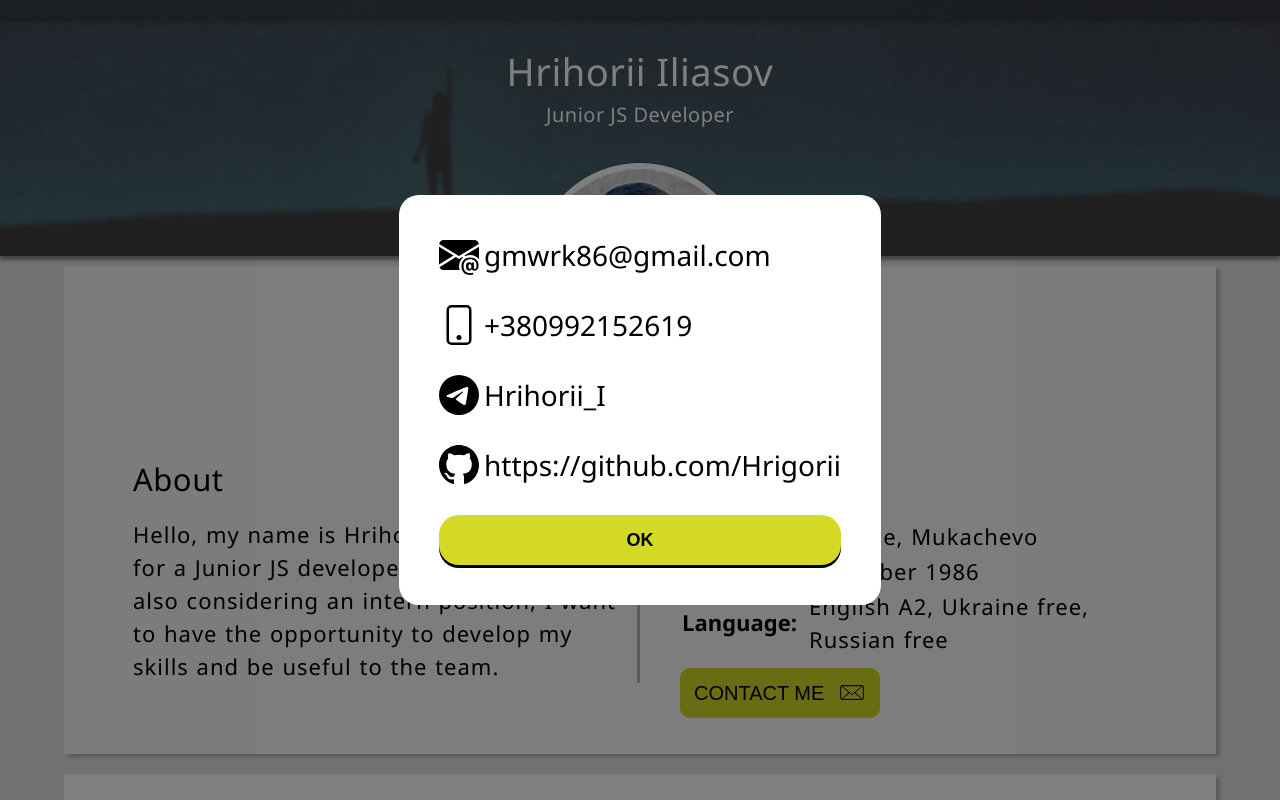
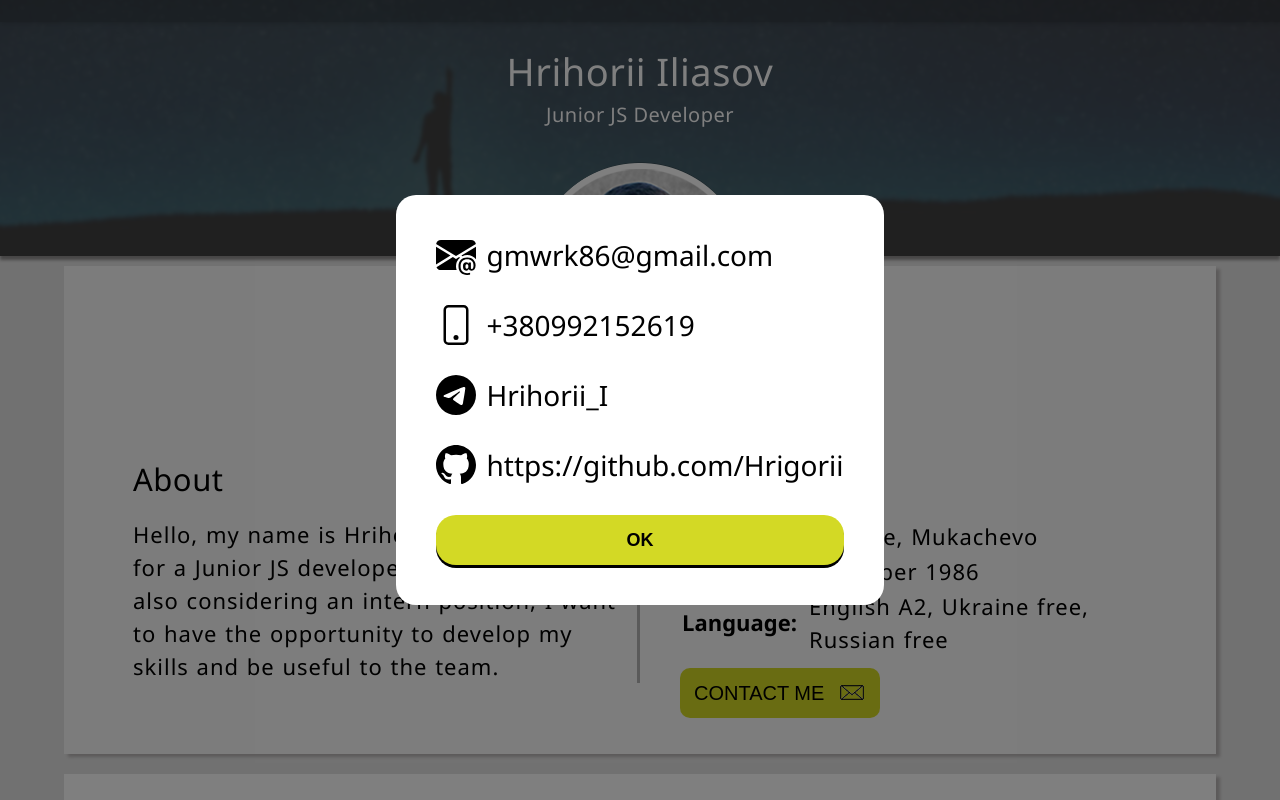
Before and after one commit to Hrigorii/CV, a plain HTML site: page index.html in a window 1280 px wide. Both pictures are taken after a click on the button "CONTACT ME". Shown: the top 800 px of the page. Drawn offline with Linux system fonts and the light colour scheme.

Commit message:
add icon

```diff
--- a/index.html
+++ b/index.html
@@ -193,20 +193,24 @@
 				<div class="modal__content">
 					<div class="contact-info">
 						<div class="contact-info__item">
-							<img width="40px" height="40px" src="./img/envelope-at-fill.svg" alt="email">
-							<a href="mailto:gmwrk86@gmail.com">gmwrk86@gmail.com</a>
+							<a href="mailto:gmwrk86@gmail.com">
+								<img width="40px" height="40px" src="./img/envelope-at-fill.svg" alt="email">
+								gmwrk86@gmail.com</a>
 						</div>
 						<div class="contact-info__item">
-							<img width="40px" height="40px" src="./img/phone.svg" alt="telegram">
-							<a href="tel:+380992152619">+380992152619</a>
+							<a href="tel:+380992152619">
+								<img width="40px" height="40px" src="./img/phone.svg" alt="telegram">
+								+380992152619</a>
 						</div>
 						<div class="contact-info__item">
-							<img width="40px" height="40px" src="./img/telegram.svg" alt="telegram">
-							<a href="https://t.me/Hrihorii_I">Hrihorii_I</a>
+							<a href="https://t.me/Hrihorii_I">
+								<img width="40px" height="40px" src="./img/telegram.svg" alt="telegram">
+								Hrihorii_I</a>
 						</div>
 						<div class="contact-info__item">
-							<img width="40px" height="40px" src="./img/github.svg" alt="github">
-							<a href="https://github.com/Hrigorii">https://github.com/Hrigorii</a>
+							<a href="https://github.com/Hrigorii">
+								<img width="40px" height="40px" src="./img/github.svg" alt="github">
+								https://github.com/Hrigorii</a>
 						</div>
 						<button type="button" class="ok-button">OK</button>
 					</div>
--- a/style.css
+++ b/style.css
@@ -403,6 +403,9 @@ h3 {
 
 
 .contact-info a{
+	display: flex;
+	align-items: center;
+	column-gap: 10px;
 	text-decoration: none;
 	color: black;
 }
@@ -412,6 +415,7 @@ h3 {
 	align-items: center;
 	column-gap: 5px;
 }
+
 
 /* ///////////////////// */
 
```
